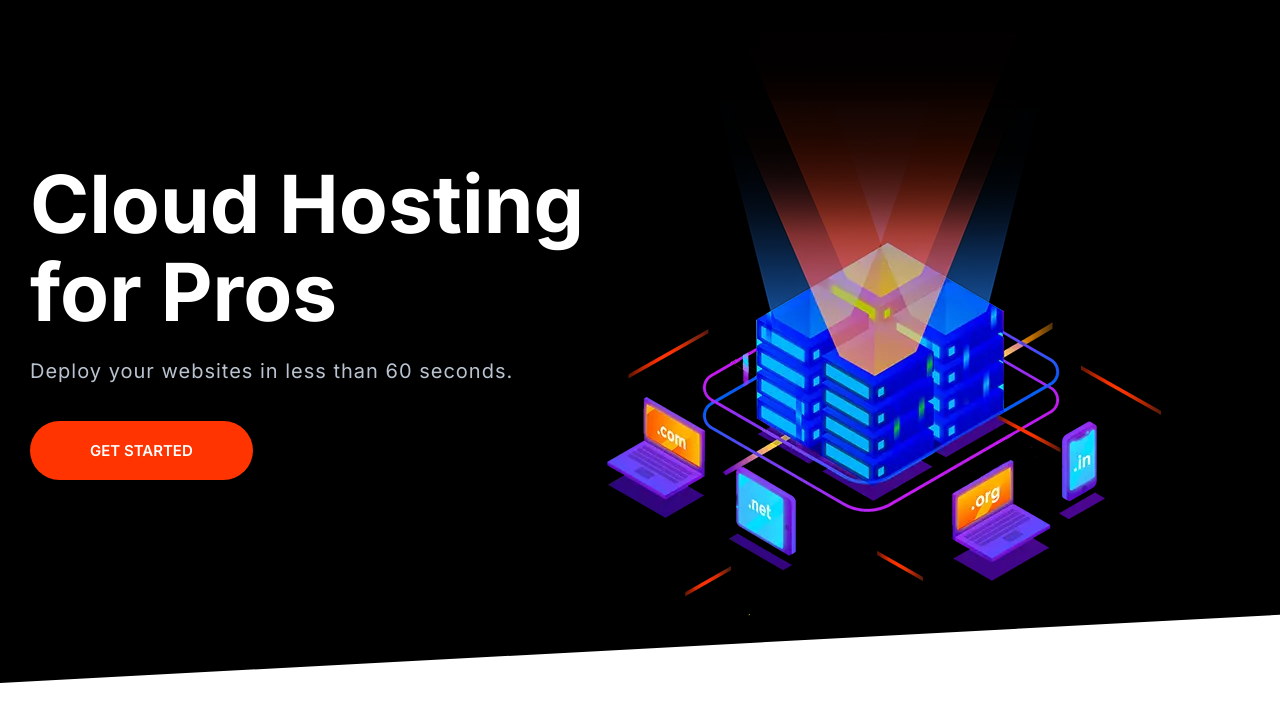
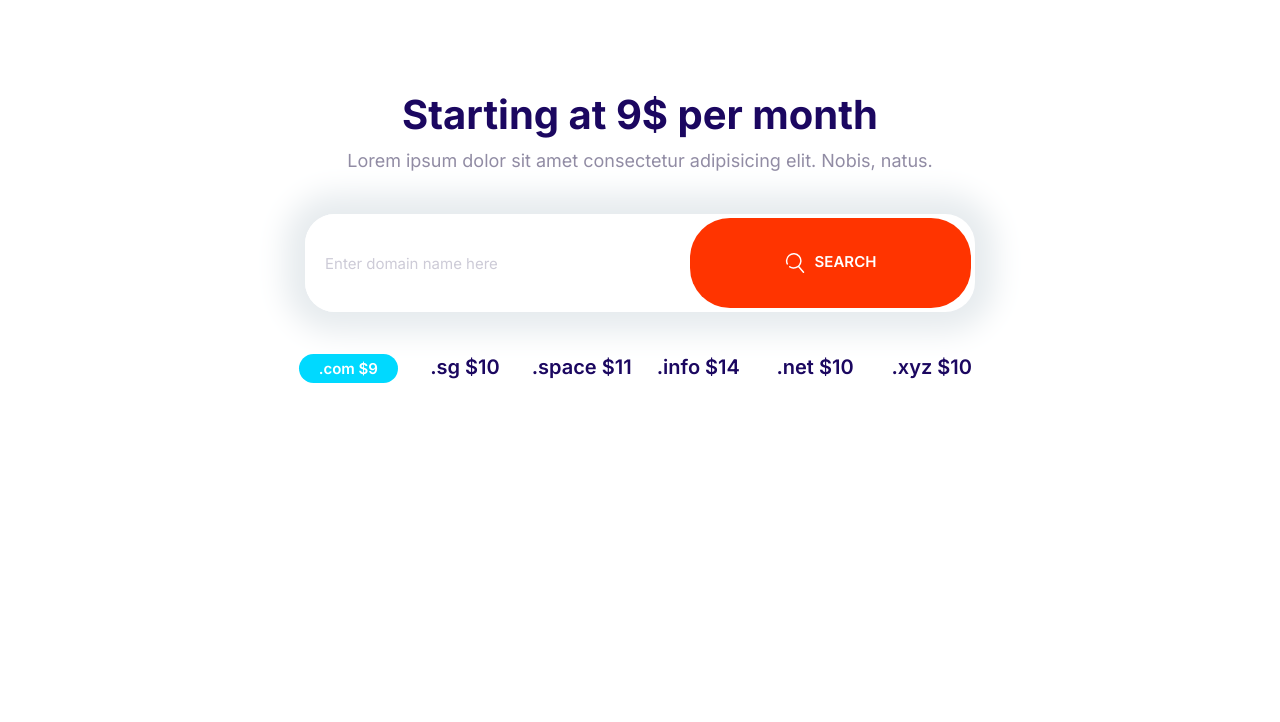
Before and after one commit to sina-kaabi/Moshify, a plain HTML site: page index.html in a window 1280 px wide. Drawn offline with Linux system fonts and the light colour scheme.

Commit message:
domain-block

```diff
--- a/css/styles.css
+++ b/css/styles.css
@@ -217,6 +217,7 @@ a {
 
 .icon--white {
     fill: #fff;
+
 }
 
 .icon--small {
@@ -255,13 +256,22 @@ a {
     font-weight: 600;
     height: 90px;
     margin: 1rem 0;
-
+    outline: 0;
     padding: 2rem 3rem;
     text-align: center;
     text-transform: uppercase;
     width: 180px;
     cursor: pointer;
     white-space: nowrap;
+}
+
+.btn .icon {
+
+    width: 2rem;
+    height: 2rem;
+    margin-right: 1rem;
+    vertical-align: middle;
+
 }
 
 .btn--primary {
@@ -366,7 +376,10 @@ a {
 .input-group .input {
     border: 0;
     flex-grow: 1;
-    padding: 1.5rem 1rem;
+    padding: 1.5rem 2rem;
+
+
+
 
 
 }
@@ -895,3 +908,32 @@ a {
 
     }
 }
+
+
+/* Domain Block */
+
+
+.block-domain .input-group {
+    box-shadow: 0 0 30px 20px #e6ebee;
+    border: 0;
+    margin: 4rem auto;
+    max-width: 670px;
+}
+
+.block-domain__prices {
+    display: grid;
+    grid-template-columns: repeat(3, 1fr);
+    grid-template-rows: repeat(2, 6rem);
+    font-size: 2rem;
+    font-weight: 600;
+    justify-items: center;
+    max-width: 700px;
+    margin: 0 auto;
+}
+
+
+@media screen and (min-width: 768px) {
+    .block-domain__prices {
+        grid-template-columns: repeat(auto-fit, minmax(10rem, 1fr));
+
+}
--- a/index.html
+++ b/index.html
@@ -15,28 +15,30 @@
     <link rel="stylesheet" href="css/styles.css" />
   </head>
   <body>
-    <section class="block block--dark block--skewed-left hero">
-      <div class="container grid grid--1x2">
-        <header class="block__header hero__content">
-          <h1 class="block__heading">Cloud Hosting for Pros</h1>
-          <p class="hero__tagline">
-            Deploy your websites in less than 60 seconds.
-          </p>
-          <a href="" class="btn btn--accent btn--stretched">Get Started</a>
-        </header>
-
-        <picture>
-          <source
-            type="image/webp"
-            srcset="images/banner.webp 1x, images/banner@2x.webp 2x" />
-          <source
-            type="image/png"
-            srcset="images/banner.png 1x, images/banner@2x.png 2x" />
-          <img class="hero__image" src="images/banner.png" alt=""
-        /></picture>
+    <section class="block container block-domain">
+      <header class="block__header">
+        <h2>Starting at 9$ per month</h2>
+        <p>
+          Lorem ipsum dolor sit amet consectetur adipisicing elit. Nobis, natus.
+        </p>
+      </header>
+      <div class="input-group">
+        <input type="text" class="input" placeholder="Enter domain name here" />
+        <button class="btn btn--accent">
+          <svg class="icon icon--white">
+            <use xlink:href="images/sprite (1).svg#search"></use></svg
+          >Search
+        </button>
       </div>
+      <ul class="list block-domain__prices">
+        <li><span class="badge badge--secondary">.com $9</span></li>
+        <li>.sg $10</li>
+        <li>.space $11</li>
+        <li>.info $14</li>
+        <li>.net $10</li>
+        <li>.xyz $10</li>
+      </ul>
     </section>
-
     <script src="js/main.js"></script>
   </body>
 </html>
```
Also changed, not shown: components/domain-block.html (added, +24 -0 lines), components/input-groups.html (+1 -5 lines).
